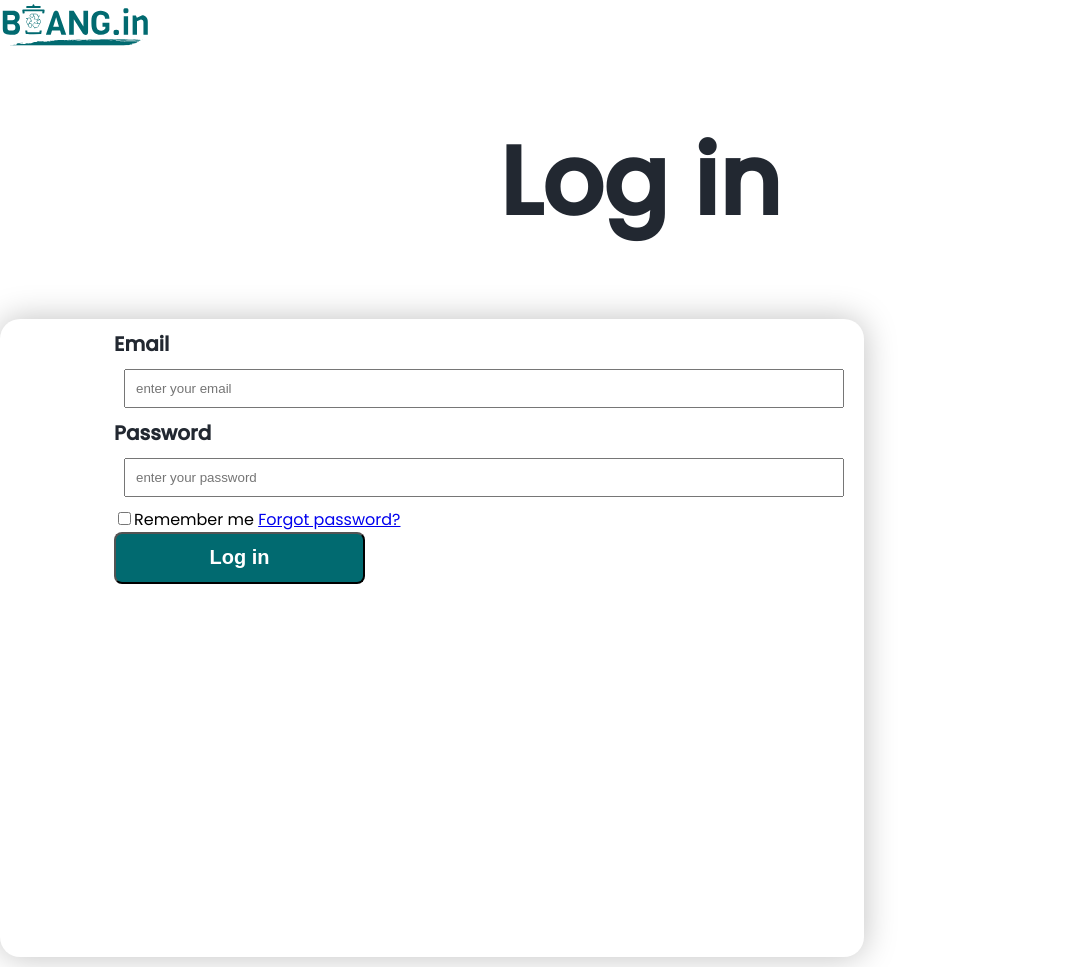
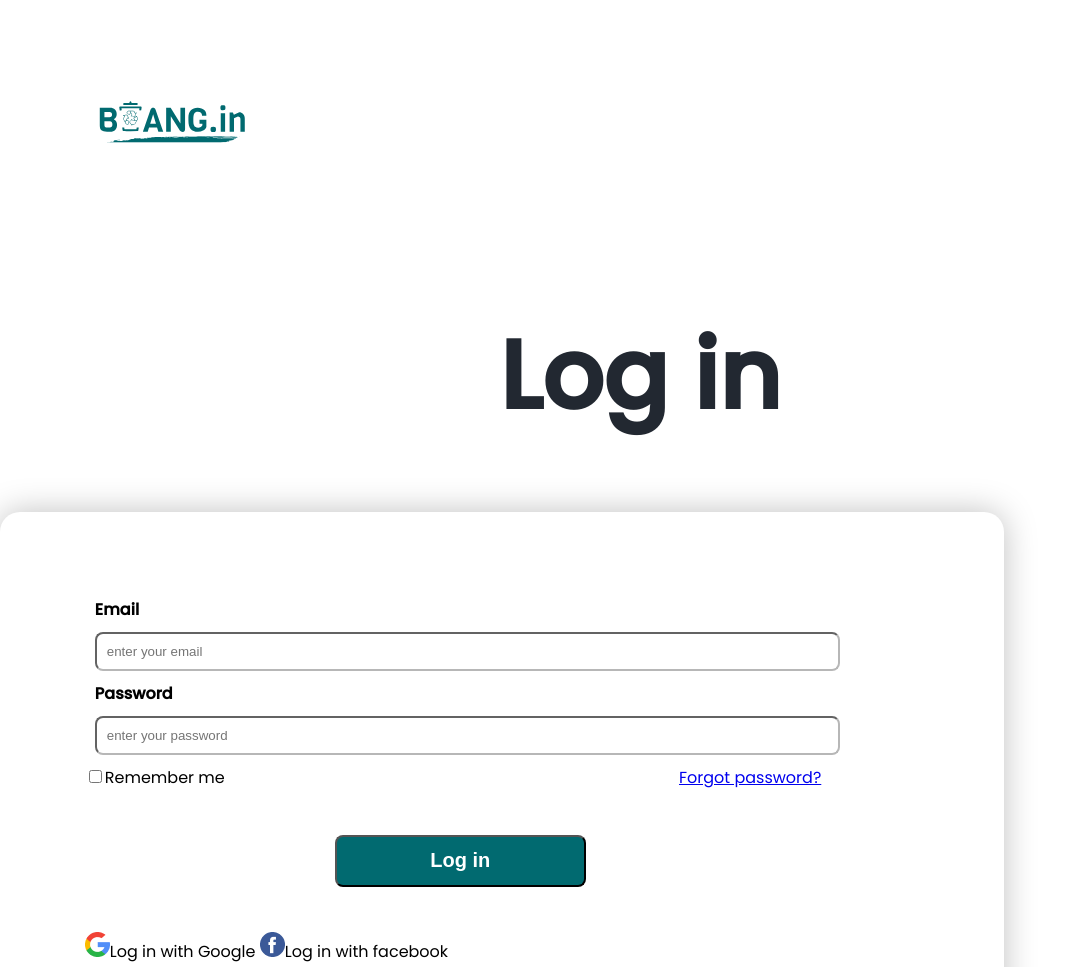
Before and after one commit to lawmans/Portfolio, a plain HTML site: page Waste PD/index.html in a window 1280 px wide. Shown: the top 967 px of the page, without its empty margins (0-1081 px from the left). Drawn offline with nearby package versions, Linux system fonts and the light colour scheme.

Commit message:
modified newly

```diff
--- a/Waste PD/index.html
+++ b/Waste PD/index.html
@@ -18,23 +18,17 @@
     </div>
 
     <div class="wrapper">
-        <form action="">
-            <div class="email_lab">
+        <form>
                 <label for="email">Email</label>
                 <input type="text", placeholder="enter your email">
-            </div>
-
-
-            <div class="pass_lab">
                 <label for="password">Password</label>
-                <input type="text", placeholder="enter your password">
-            </div>
-
-            <div class="remember_forgot">
+                <input type="password", placeholder="enter your password">
                 <label for=""><input type="checkbox" >Remember me</label>
                 <a  href="$" class="forpass">Forgot password?</a>
-            </div>
-            <button class="btn" type="submit">Log in</button>
+                <button class="btn" type="submit">Log in</button>
+
+            <img src="images/search.png" alt="Google icon" class="Gicon"><span class="google">Log in with Google</span>
+            <img src="images/facebook.png" alt="facebook icon" class="facicon"><span class="facebook">Log in with facebook</span>
         </form>
     </div>
 
--- a/Waste PD/styles.css
+++ b/Waste PD/styles.css
@@ -11,12 +11,16 @@ body{
     padding: 0;
     margin: 0;
     font-family: 'poppins';
+    height: 100vh;
+    justify-content: center;
+    align-items: center;
 }
 
 
 .logo{
     width: 9.375rem;
     height: 2.80863rem;
+    padding:6.04rem ;
     /* padding: 6.04rem 94.3rem 61rem 4.31rem; */
 }
 .logintext{
@@ -25,74 +29,88 @@ body{
     font-size: 3rem;
     font-weight: 600;
     text-align:center;
+    margin: 0 1.25rem;
 }
 
 input[type=text]{
-    width: 45rem;
+    width: 721px;
     display: block;
+    border-radius: 0.5rem;
     padding: 0.625rem;
     margin: 0.625rem;
-    box-sizing: border-box;
+    border-color: var(--Light--);
+}
 
+input[type=password]{
+    width: 721px;
+    display: block;
+    border-radius: 0.5rem;
+    padding: 0.625rem;
+    margin: 0.625rem;
+    border-color: var(--Light--);
 
 }
 
-.email_lab{
-    color: var(--Dark, #222831);
-
-/* H5 - semibold */
-    font-size: 1.25rem;
-    font-weight: 600;
-
-}
-.email_input{
-    width: 45.0625rem;
-    height: 3.25rem;
-    flex-shrink: 0;
-    border-radius: 0.5rem;
-    border: 2px solid var(--Light, #B7B7B7);
-    background: var(--White, #FFF);
+.wrapper{
+    width: 834px;
+    height: 618px;
+    top: 300px;
+    left: 760px;
+    padding: 5.3rem;
+    border-radius: 20px;
+    box-shadow: 0px 0px 33px 0px rgba(0, 0, 0, 0.25);
 }
 
-.pass_lab{
-    color: var(--Dark, #222831);
-/* H5 - semibold */
-    font-size: 1.25rem;
-    font-weight: 600;
-
-
-
-}
-.pass_input{
-    width: 45.0625rem;
-    height: 3.25rem;
-    border-radius: 0.5rem;
-    border: 2px solid var(--Light, #B7B7B7);
-    background: var(--White, #FFF);
-    margin: 3.69r;
-
-}
-.wrapper{
-    display:flex;
-    width: 52.125rem;
-    height: 38.625rem;
-    border-radius: 1.25rem;
-    background: var(--White, #FFF);
-    box-shadow: 0px 0px 33px 0px rgba(0, 0, 0, 0.25);
-    padding: 10px 10px 10px 20px;
-    justify-content:right;
-    margin:20px 0;
-}
 .btn[type=submit]{
-    width: 251px;
-    height: 52px;
+    width: 15.6875rem;
+    height: 3.25rem;;
     display: block;
     border-radius: 0.5rem;
     background: var(--Green, #016A70);
     color: #FFF;
     font-size: 1.25rem;
     font-weight: 600;
-    padding:10px 2;
-    align-items: center;
-    justify-items: center;
+    margin: 45px 250px;
+    justify-content: center;
 }
+
+/* .google{
+font-size: 12px;
+font-weight: 400;
+line-height: 18px;
+letter-spacing: 0em;
+text-align: left;
+}
+
+.facebook{
+font-size: 12px;
+font-weight: 400;
+line-height: 18px;
+letter-spacing: 0em; */
+
+}
+
+
+.facicon{
+   display: block;
+   margin: 0 auto;
+   padding: 0 0 20px;
+
+}
+.Gicon{
+
+}
+a{
+    text-align: right;
+    margin-left: 450PX;
+}
+label[for=email]{
+    font-weight: 600;
+    padding:10px;
+    line-height: normal;
+}
+label[for=password]{
+    font-weight: 600;
+    padding:10px;
+    line-height: normal;
+}
```
Also changed, not shown: Waste PD/images/facebook.png (added), Waste PD/images/search.png (added).
